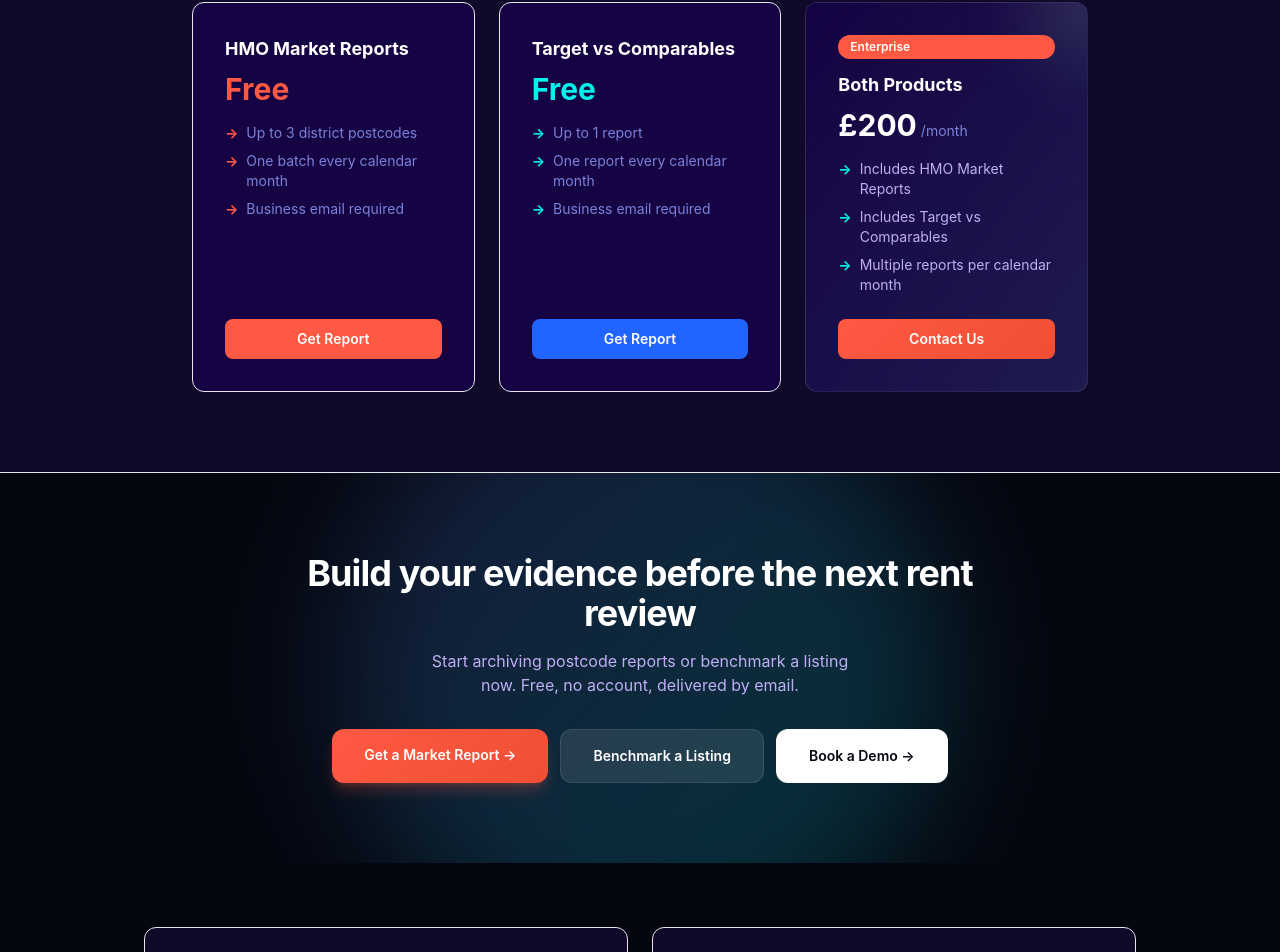
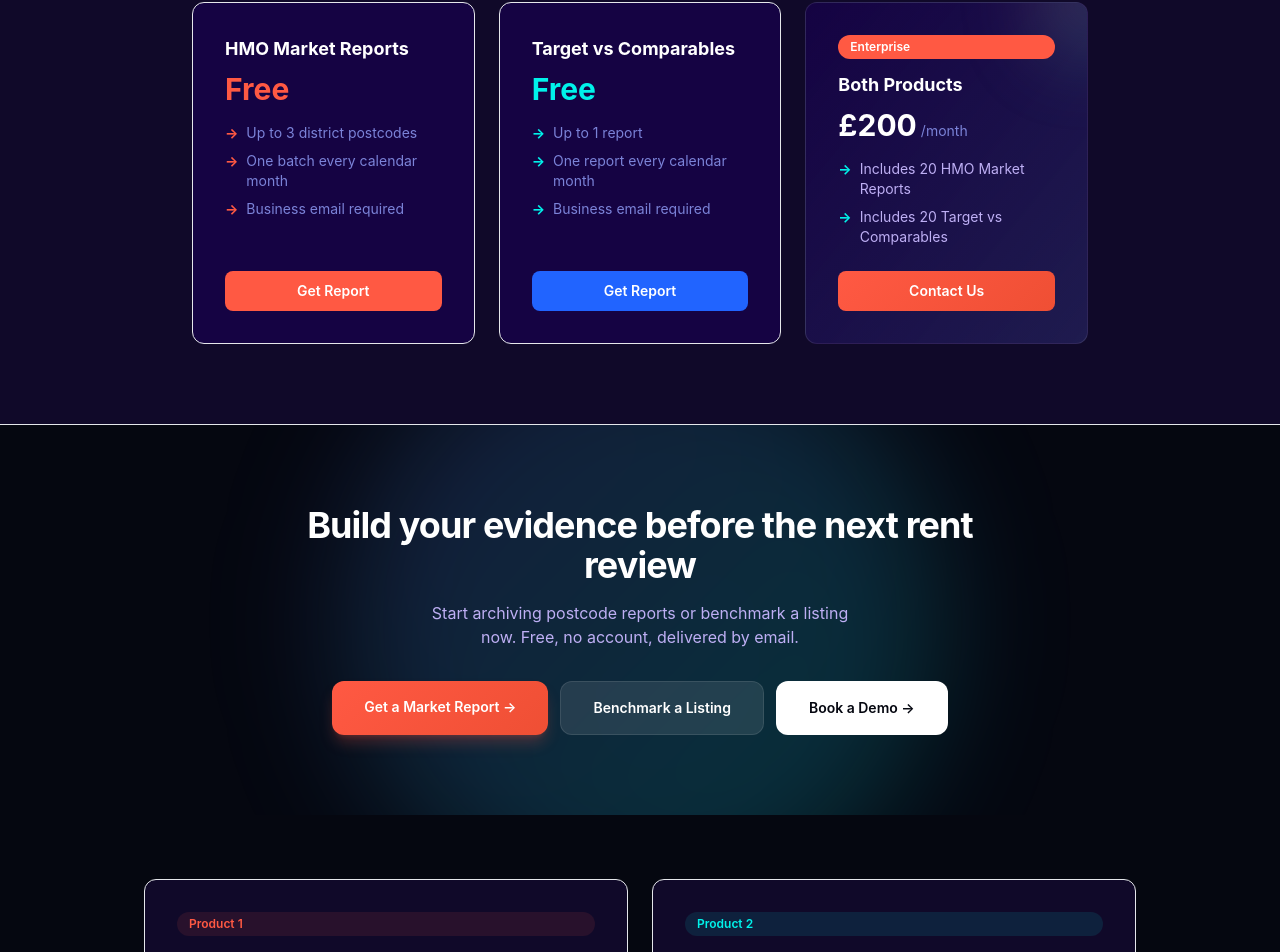
Before and after one commit to RolandTaokunpro/nestflo-market-intelligence, a React (Vite) app in the folder frontend/: page / in a window 1280 px wide. Shown: the part 1822-2774 px from the top of the page. Built offline with nearby package versions, Linux system fonts and the light colour scheme.

Commit message:
Update Enterprise pricing tier copy: split into report counts, remove generic 'multiple reports' line

```diff
--- a/frontend/src/pages/Home.tsx
+++ b/frontend/src/pages/Home.tsx
@@ -321,15 +321,11 @@ export default function Home() {
               <ul className="space-y-2 mb-6 flex-1 relative">
                 <li className="flex items-start gap-2 text-sm text-brand-lavender">
                   <span className="text-brand-cyan font-bold flex-shrink-0">&rarr;</span>
-                  Includes HMO Market Reports
+                  Includes 20 HMO Market Reports
                 </li>
                 <li className="flex items-start gap-2 text-sm text-brand-lavender">
                   <span className="text-brand-cyan font-bold flex-shrink-0">&rarr;</span>
-                  Includes Target vs Comparables
-                </li>
-                <li className="flex items-start gap-2 text-sm text-brand-lavender">
-                  <span className="text-brand-cyan font-bold flex-shrink-0">&rarr;</span>
-                  Multiple reports per calendar month
+                  Includes 20 Target vs Comparables
                 </li>
               </ul>
               <button
```
Also changed, not shown: 6 other files (tests, documents, lock files or other folders).
